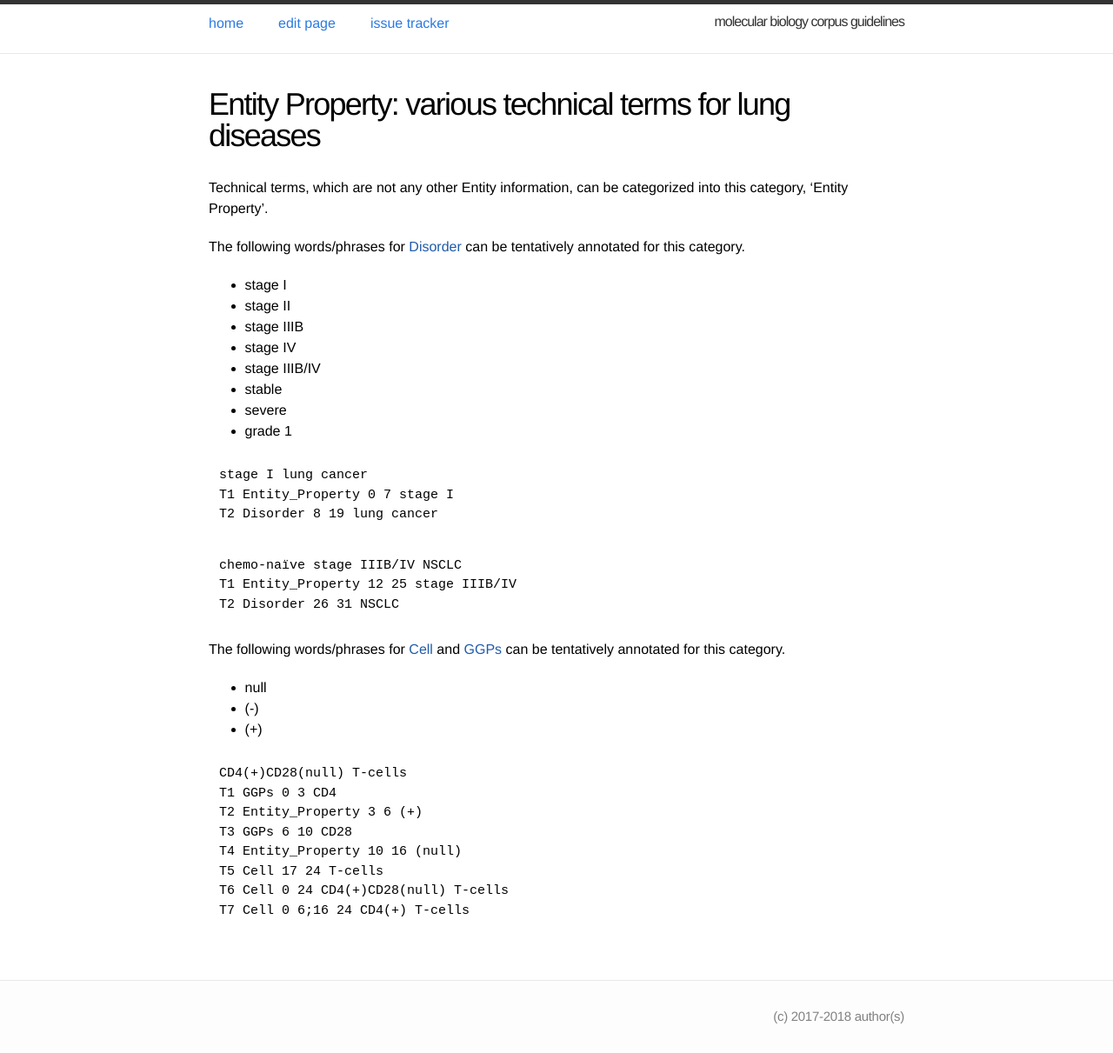
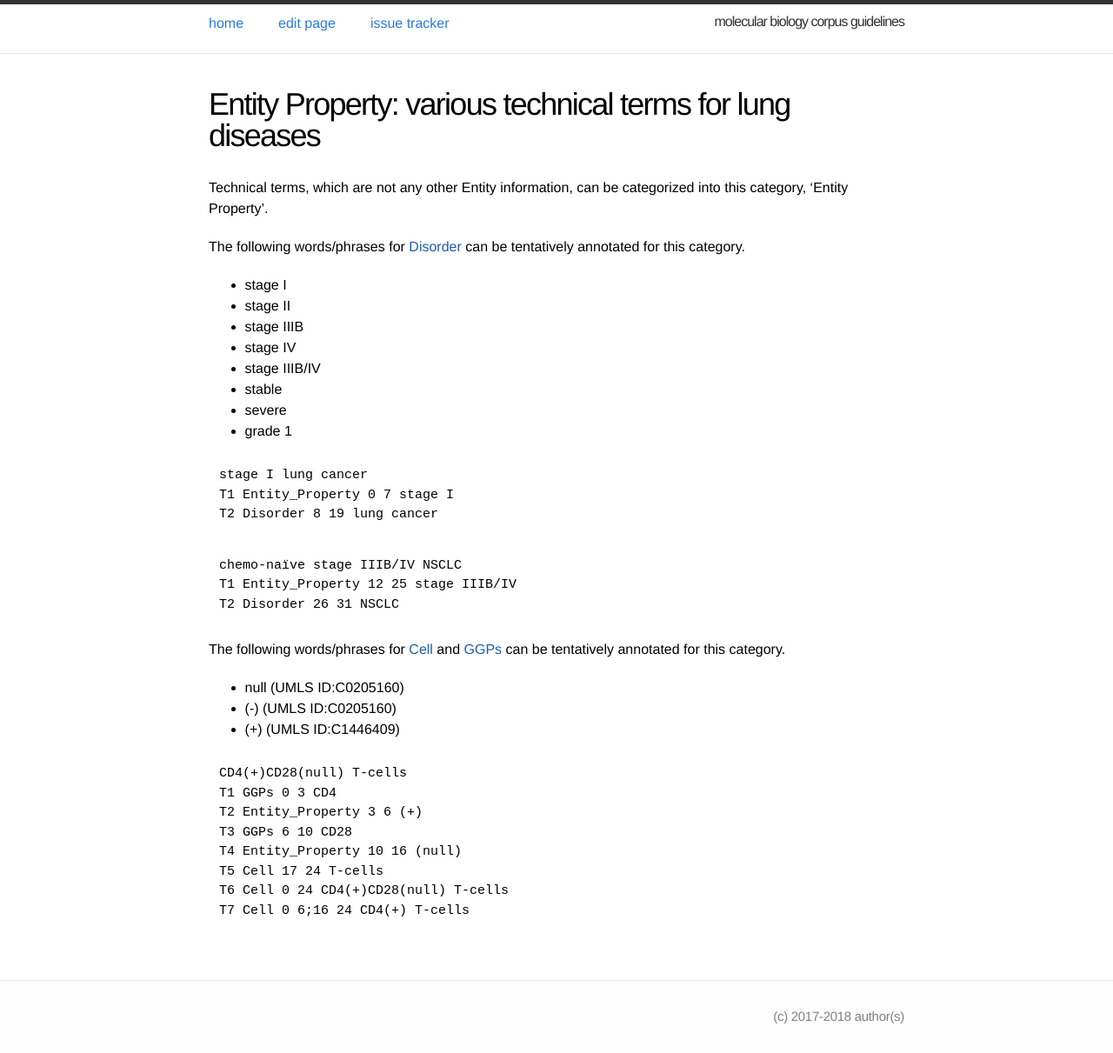
Before and after one commit to ezcatdb/molbiol_lung_corpus-guidelines, a Jekyll site: the page built from _entity/EntityProperty.md, in a window 1280 px wide. Shown: the whole page at 87% size. Built offline with Jekyll 4.4.1, drawn with Linux system fonts in a browser that asks for light colours.

Commit message:
included UMLS IDs for null, (-), (+) in EntityProperty.md

```diff
--- a/_entity/EntityProperty.md
+++ b/_entity/EntityProperty.md
@@ -34,9 +34,9 @@ T2 Disorder 26 31 NSCLC
 
 The following words/phrases for [Cell]() and [GGPs]() can be tentatively annotated for this category.
 
-- null
-- (-)
-- (+)
+- null (UMLS ID:C0205160)
+- (-) (UMLS ID:C0205160)
+- (+) (UMLS ID:C1446409)
 
 ~~~ ann
 CD4(+)CD28(null) T-cells
```
